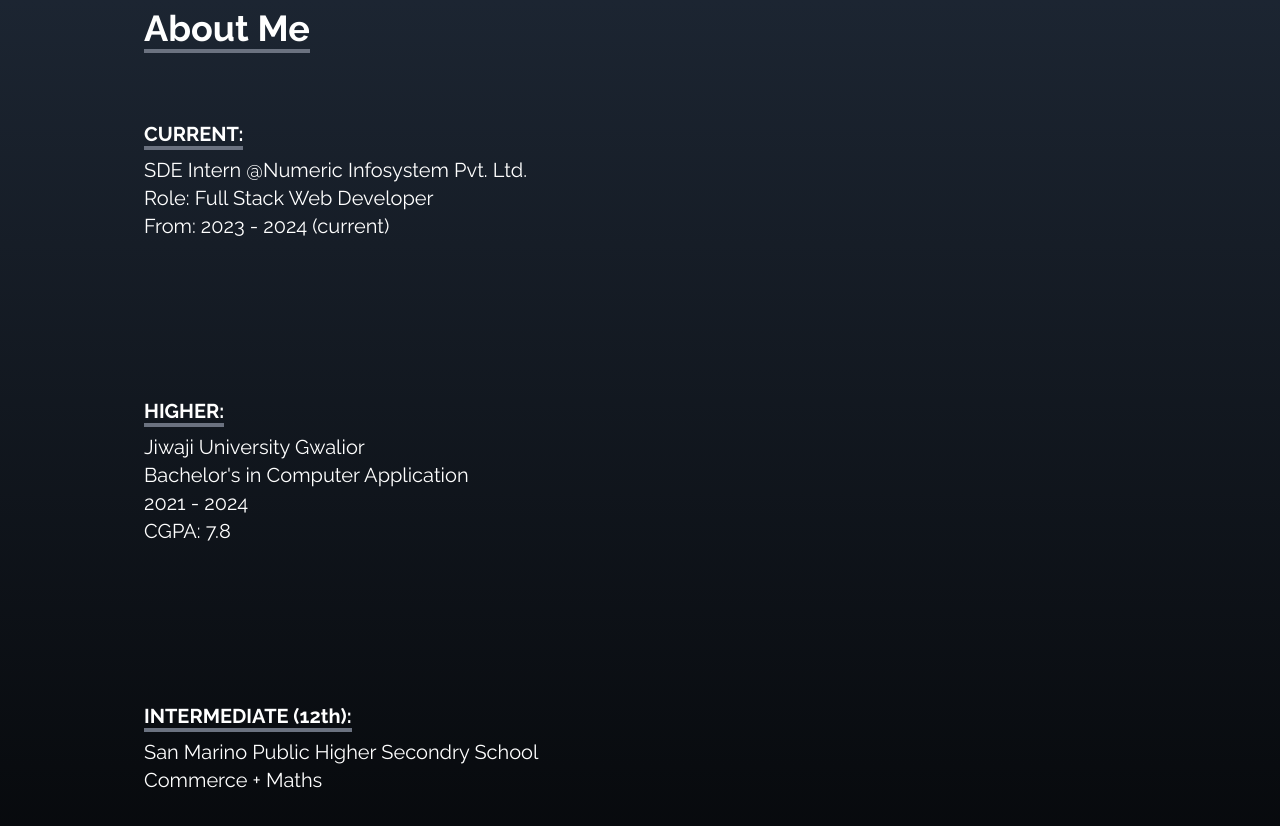
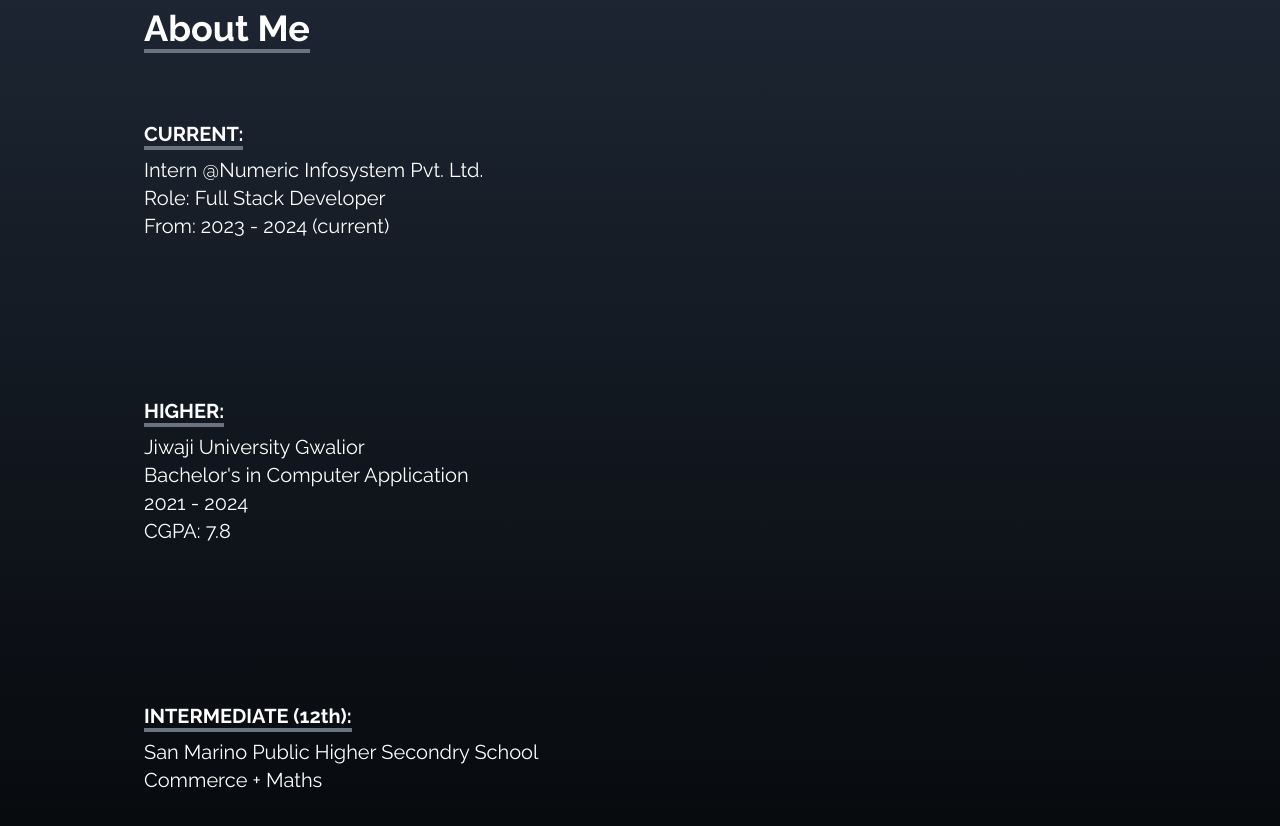
Before and after one commit to deepakxramani/my-portfolio, a React (Create React App) app: page / in a window 1280 px wide. Shown: the part 920-1746 px from the top of the page. Built offline with nearby package versions, Linux system fonts and the light colour scheme; some icons are missing.

Commit message:
information update

```diff
--- a/src/components/About.jsx
+++ b/src/components/About.jsx
@@ -32,9 +32,9 @@ const About = () => {
             <p className="text-xl mt-10 item1">
                 <div className="mb-2 "><h4 className="font-bold text-xl border-b-4
                 border-gray-500 inline">CURRENT:</h4></div>
-                <span>SDE Intern @Numeric Infosystem Pvt. Ltd.</span>
+                <span>Intern @Numeric Infosystem Pvt. Ltd.</span>
                 <br />
-                Role: Full Stack Web Developer
+                Role: Full Stack Developer
                 <br />
                 From: 2023 - 2024 (current)
 
```
